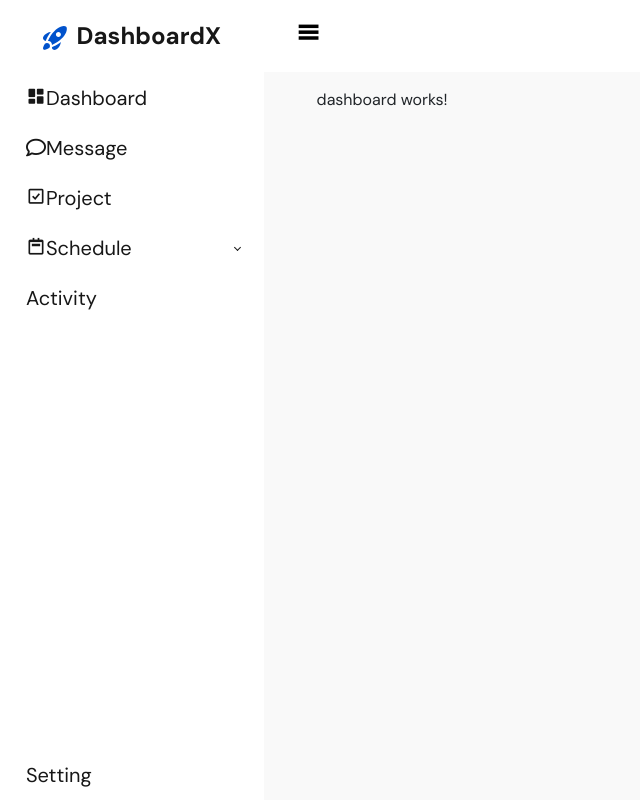
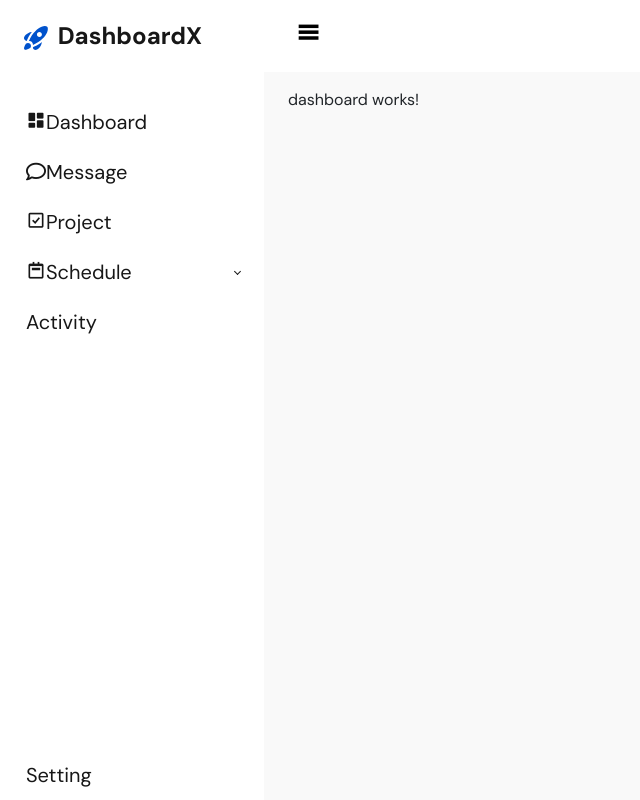
Before and after one commit to Melodious-nub/assessment-project, an Angular app: page /admin/dashboard in a window 1280 px wide. Shown: the whole page, without its empty margins (0-640 px from the left). Built offline with nearby package versions, Linux system fonts and the light colour scheme; sample sign-in values are in the browser's storage; some icons are missing.

Commit message:
updated with sidebar

```diff
--- a/src/app/admin/app-admin/app-admin.component.css
+++ b/src/app/admin/app-admin/app-admin.component.css
@@ -53,7 +53,6 @@ a {
 
 .sidebar-logo {
   padding: 1.15rem 1.5rem;
-  text-align: center;
 }
 
 .sidebar-logo a {
--- a/src/app/admin/app-admin/app-admin.component.html
+++ b/src/app/admin/app-admin/app-admin.component.html
@@ -5,7 +5,7 @@
         <a class="navbar-brand" routerLink=""><span class="me-1"><img src="../../../assets/images/Vector.svg" alt="Vector"></span> DashboardX</a>
       </div>
       <!-- Sidebar Navigation -->
-      <ul class="sidebar-nav p-0">
+      <ul class="sidebar-nav p-0 pt-4">
           <li class="sidebar-item">
               <a class="sidebar-link">
                   <i class='bx bxs-dashboard'></i>
@@ -64,10 +64,9 @@
             <i class='bx bx-menu'></i>
           </button>
       </nav>
-      <main class="p-3">
-          <div class="container-fluid">
-            <router-outlet></router-outlet>
-          </div>
+
+      <main class="pt-3 px-4">
+        <router-outlet></router-outlet>
       </main>
   </div>
 </div>
```
